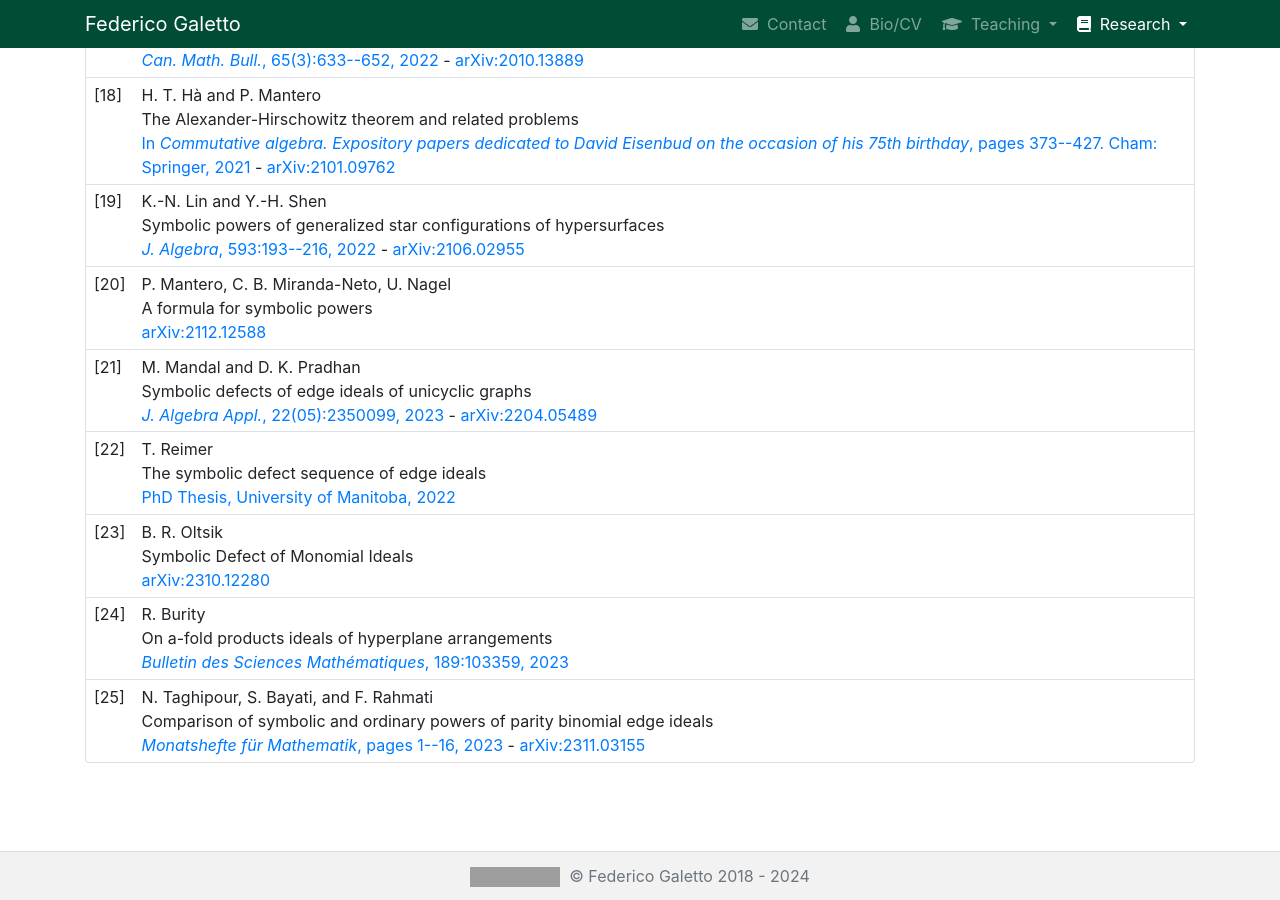
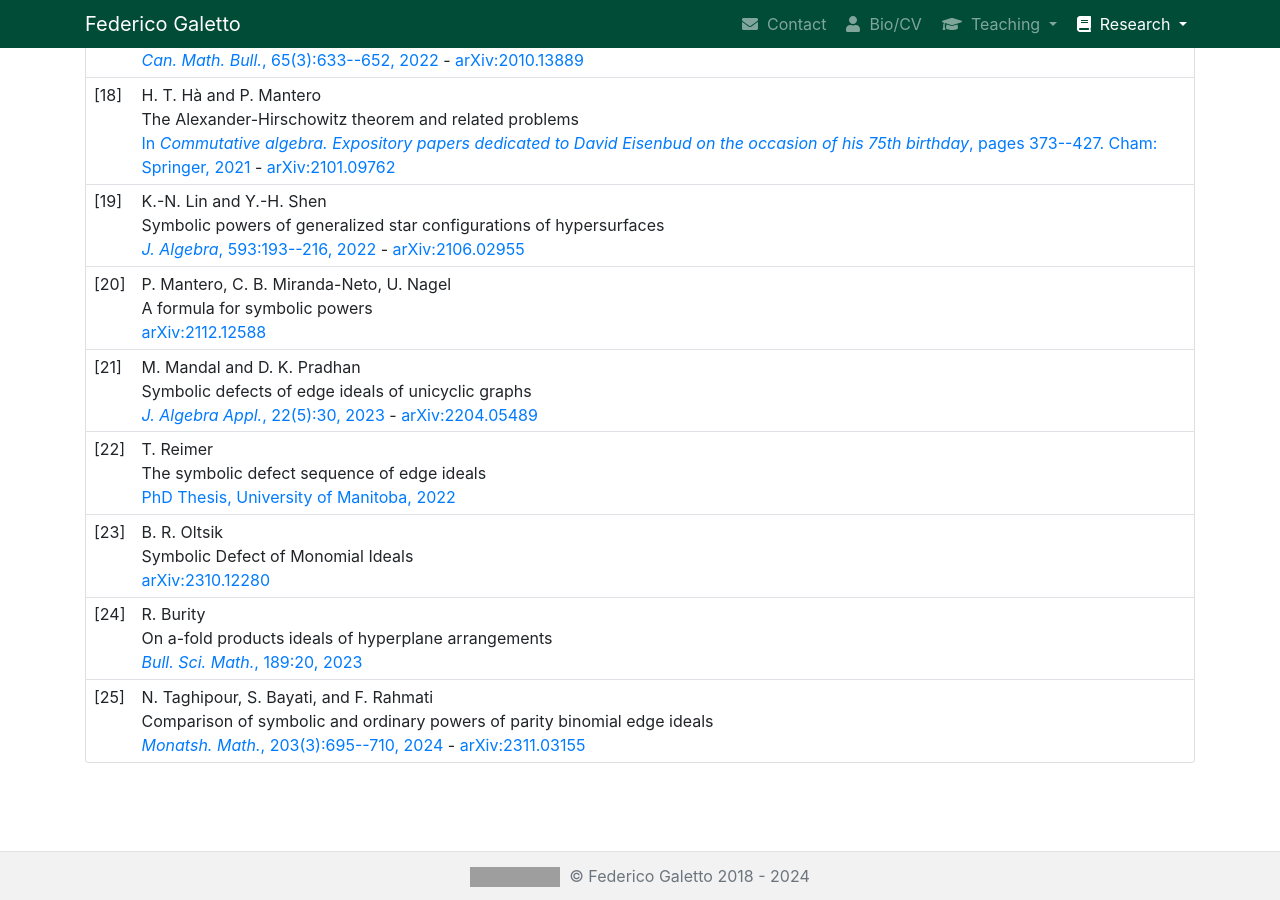
Before and after one commit to galettof/galettof.github.io, a Jekyll site: the page built from references.html, in a window 1280 px wide and 900 px high, scrolled down 1513 px. Built offline with Jekyll 4.4.1, drawn with Linux system fonts in a browser that asks for light colours; nearby versions of some CDN libraries; formulas are drawn with MathJax 3; grey boxes are pictures that could not be loaded.

Commit message:
updated some defect references

```diff
--- a/_data/defect.yml
+++ b/_data/defect.yml
@@ -116,7 +116,7 @@ articles:
   title: Symbolic defects of edge ideals of unicyclic graphs
   arxiv: 2204.05489
   link: https://doi.org/10.1142/S0219498823500998
-  cite: <i>J. Algebra Appl.</i>, 22(05):2350099, 2023
+  cite: <i>J. Algebra Appl.</i>, 22(5):30, 2023
   date: 2022-02-24
 
 - authors: T. Reimer
@@ -153,11 +153,11 @@ articles:
   title: Comparison of symbolic and ordinary powers of parity binomial edge ideals
   link: https://doi.org/10.1007/s00605-023-01912-4
   arxiv: 2311.03155
-  cite: <i>Monatshefte für Mathematik</i>, pages 1--16, 2023
+  cite: <i>Monatsh. Math.</i>, 203(3):695--710, 2024
   date: 2023-11-02
 
 - authors: R. Burity
   title: On a-fold products ideals of hyperplane arrangements
   link: https://doi.org/10.1016/j.bulsci.2023.103359
-  cite: <i>Bulletin des Sciences Mathématiques</i>, 189:103359, 2023
+  cite: <i>Bull. Sci. Math.</i>, 189:20, 2023
   date: 2023-10-27
```
